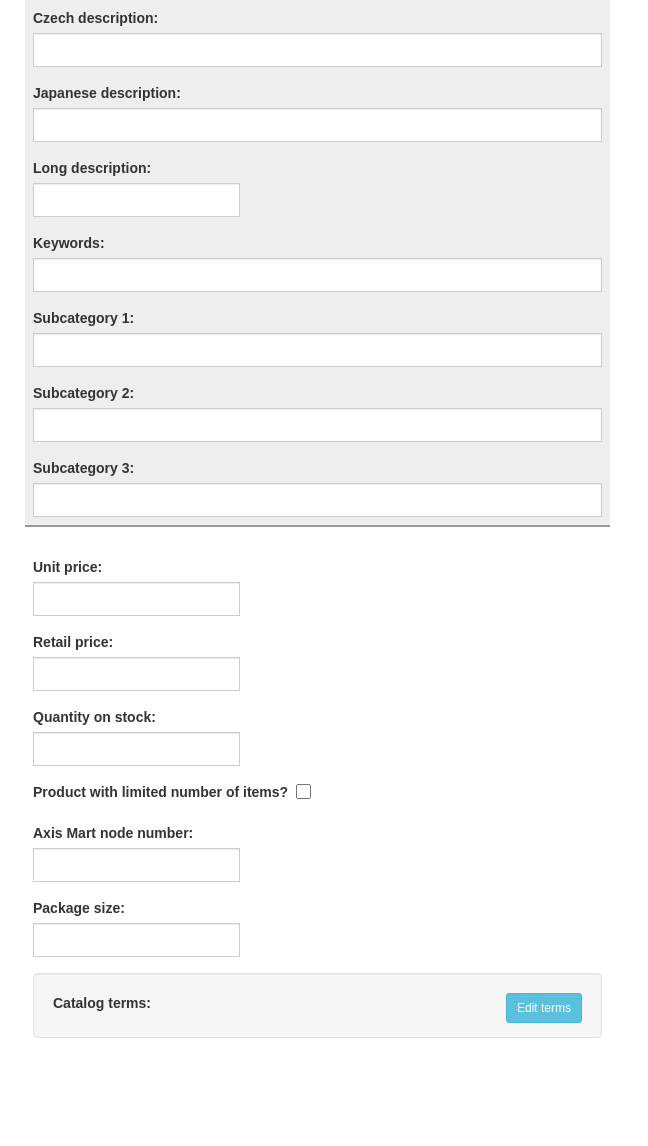
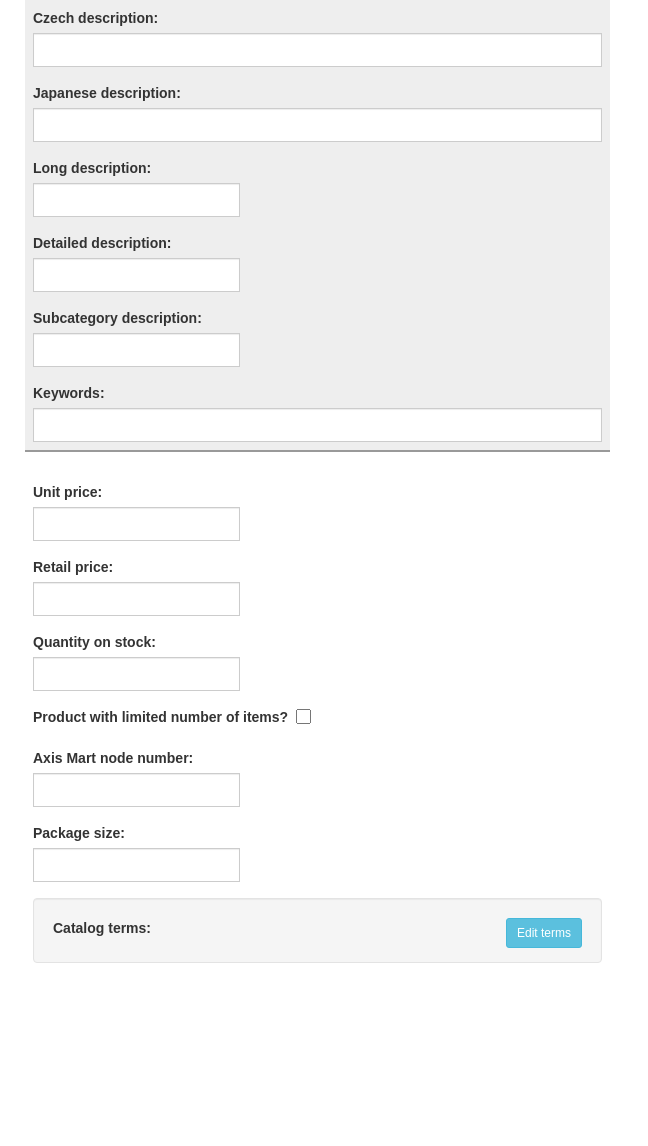
Before and after one commit to HeinzHinek/AxiStore, a Python web app: template app/templates/product/editProduct.html in a window 1280 px wide. Shown: the part 409-1555 px from the top of the page, without its empty margins (0-648 px from the left). After the commit the page ends 1372 px from the top, so only its background shows below. Run offline with Jinja, Linux system fonts and the light colour scheme; the template is opened without the code that fills it: most values are stand-ins (such as "Sample title", 1, 10 or a date in 2020); form fields are guessed from the names that the template uses.

Commit message:
Custom columns for product edited

```diff
--- a/app/forms.py
+++ b/app/forms.py
@@ -61,10 +61,9 @@ class AddProductForm(Form):
                                       validators.length(max=300)])
 
     long_desc = TextAreaField('long_desc', [validators.length(max=5000)])
+    detailed_desc = TextAreaField('detailed_desc', [validators.length(max=5000)])
+    subcategory_desc = TextAreaField('subcategory_desc', [validators.length(max=5000)])
     keywords = StringField('keywords', [validators.length(max=1000)])
-    subcategory_1 = StringField('subcategory_1', [validators.length(max=1000)])
-    subcategory_2 = StringField('subcategory_2', [validators.length(max=1000)])
-    subcategory_3 = StringField('subcategory_3', [validators.length(max=1000)])
 
     price_unit = FloatField('price_unit', [validators.number_range(min=0)])
     price_retail = FloatField('price_retail', [validators.number_range(min=0)])
--- a/app/templates/product/editProduct.html
+++ b/app/templates/product/editProduct.html
@@ -231,9 +231,37 @@
                 <td style="background-color: #eeeeee;">
                 <label>{{ _('Long description') }}:</label>
                 <div class="input-group">
-                    {{form.long_desc(rows=3, cols=70, class="form-control")}}
+                    {{form.long_desc(rows=5, cols=70, class="form-control")}}
                 </div>
                 {% for error in form.errors.long_desc %}
+                <div class="alert alert-danger" role="alert" style="max-width: 400px;">
+                    <button type="button" class="close" data-dismiss="alert">&times;</button>
+                    [{{error}}]
+                </div>
+                {% endfor %}
+                </td>
+            </tr>
+            <tr>
+                <td style="background-color: #eeeeee;">
+                <label>{{ _('Detailed description') }}:</label>
+                <div class="input-group">
+                    {{form.detailed_desc(rows=5, cols=70, class="form-control")}}
+                </div>
+                {% for error in form.errors.detailed_desc %}
+                <div class="alert alert-danger" role="alert" style="max-width: 400px;">
+                    <button type="button" class="close" data-dismiss="alert">&times;</button>
+                    [{{error}}]
+                </div>
+                {% endfor %}
+                </td>
+            </tr>
+            <tr>
+                <td style="background-color: #eeeeee;">
+                <label>{{ _('Subcategory description') }}:</label>
+                <div class="input-group">
+                    {{form.subcategory_desc(rows=3, cols=70, class="form-control")}}
+                </div>
+                {% for error in form.errors.subcategory_desc %}
                 <div class="alert alert-danger" role="alert" style="max-width: 400px;">
                     <button type="button" class="close" data-dismiss="alert">&times;</button>
                     [{{error}}]
@@ -248,48 +276,6 @@
                     {{form.keywords(size=80, class="form-control")}}
                 </div>
                 {% for error in form.errors.keywords %}
-                <div class="alert alert-danger" role="alert" style="max-width: 400px;">
-                    <button type="button" class="close" data-dismiss="alert">&times;</button>
-                    [{{error}}]
-                </div>
-                {% endfor %}
-                </td>
-            </tr>
-            <tr>
-                <td style="background-color: #eeeeee;">
-                <label>{{ _('Subcategory 1') }}:</label>
-                <div class="input-group">
-                    {{form.subcategory_1(size=80, class="form-control")}}
-                </div>
-                {% for error in form.errors.subcategory_1 %}
-                <div class="alert alert-danger" role="alert" style="max-width: 400px;">
-                    <button type="button" class="close" data-dismiss="alert">&times;</button>
-                    [{{error}}]
-                </div>
-                {% endfor %}
-                </td>
-            </tr>
-            <tr>
-                <td style="background-color: #eeeeee;">
-                <label>{{ _('Subcategory 2') }}:</label>
-                <div class="input-group">
-                    {{form.subcategory_2(size=80, class="form-control")}}
-                </div>
-                {% for error in form.errors.subcategory_2 %}
-                <div class="alert alert-danger" role="alert" style="max-width: 400px;">
-                    <button type="button" class="close" data-dismiss="alert">&times;</button>
-                    [{{error}}]
-                </div>
-                {% endfor %}
-                </td>
-            </tr>
-            <tr>
-                <td style="background-color: #eeeeee;">
-                <label>{{ _('Subcategory 3') }}:</label>
-                <div class="input-group">
-                    {{form.subcategory_3(size=80, class="form-control")}}
-                </div>
-                {% for error in form.errors.subcategory_3 %}
                 <div class="alert alert-danger" role="alert" style="max-width: 400px;">
                     <button type="button" class="close" data-dismiss="alert">&times;</button>
                     [{{error}}]
```
Also changed, not shown: app/models.py (+3 -4 lines), app/templates/product/addProduct.html (+29 -43 lines), app/viewsProduct.py (+4 -6 lines), db_repository/versions/095_migration.py (added, +50 -0 lines), db_repository/versions/096_migration.py (added, +47 -0 lines), app/translations/cs/LC_MESSAGES/messages.po, app/translations/ja/LC_MESSAGES/messages.po.
